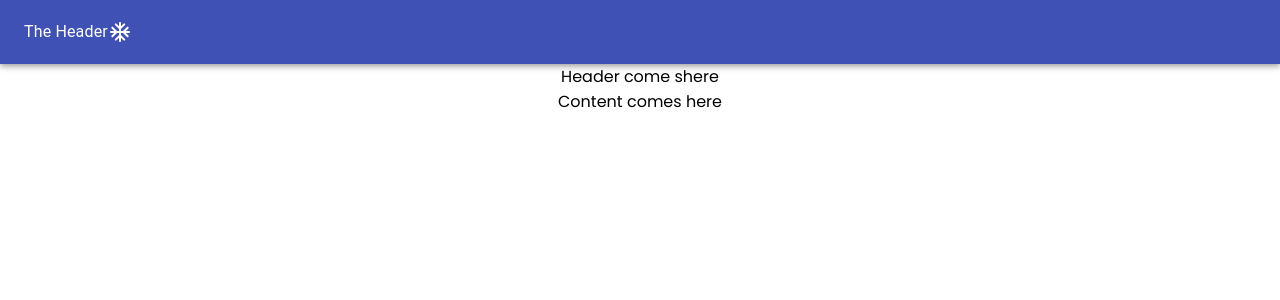
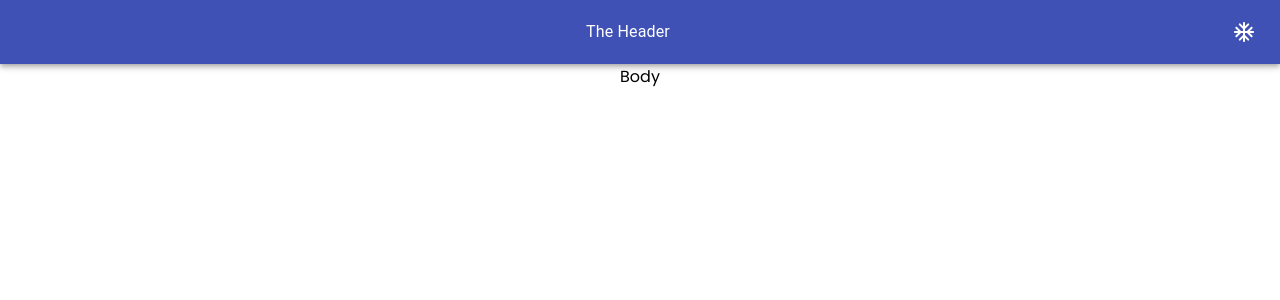
Before and after one commit to dkp1903/falcone-new, a React (Create React App) app: page / in a window 1280 px wide. Shown: the top 300 px of the page. Built offline with nearby package versions, Linux system fonts and the light colour scheme.

Commit message:
basher commit

```diff
--- /dev/null
+++ b/src/components/Body/index.js
@@ -0,0 +1,11 @@
+import React from 'react'
+
+const Body = () => {
+    return (
+        <div>
+            Body
+        </div>
+    )
+}
+
+export default Body
--- a/src/components/Header/index.js
+++ b/src/components/Header/index.js
@@ -1,12 +1,14 @@
 import React from 'react'
 import { AppBar, Toolbar, Typography } from '@material-ui/core'
 import AcUnitRoundedIcon from '@material-ui/icons/AcUnitRounded'
+import useStyles from './styles'
 
 const Header = () => {
+    const classes = useStyles()
     return (
         <AppBar position="static">
             <Toolbar>
-                <Typography>
+                <Typography className={classes.typographyStyles}>
                     The Header
                 </Typography>
                 <AcUnitRoundedIcon />
--- a/src/components/Header/styles.js
+++ b/src/components/Header/styles.js
@@ -2,16 +2,22 @@ import React from 'react'
 import { makeStyles } from '@material-ui/styles'
 
 export default makeStyles((theme) => ({
-    root: {
-    flexGrow: 1
-  },
-  toolbar: {
-        backgroundColor: '#000'
-  },
-  menuButton: {
-    marginRight: theme.spacing(2),
-  },
-  title: {
-    flexGrow: 1,
-  },
+    typographyStyles: {
+        flex: 1
+    }
 }))
+
+// export default makeStyles((theme) => ({
+//     root: {
+//     flexGrow: 1
+//   },
+//   toolbar: {
+//         backgroundColor: '#000'
+//   },
+//   menuButton: {
+//     marginRight: theme.spacing(2),
+//   },
+//   title: {
+//     flexGrow: 1,
+//   },
+// }))
--- a/src/components/Main/index.js
+++ b/src/components/Main/index.js
@@ -1,18 +1,19 @@
 import React from 'react'
 import { Grid } from '@material-ui/core'
 import Header from '../Header'
+import Body from '../Body'
 
 const Main = () => {
     return (
         <Grid container direction="column">
-            <Header />
+
             <Grid item>
-                Header come shere
+                 <Header />
             </Grid>
             <Grid item container>
                 <Grid item xs={0} sm={2}/> { /* Padding*/}
                 <Grid item xs={12} sm={8}>
-                    Content comes here
+                    <Body />
                 </Grid>
                 <Grid item xs={0} sm={2} /> { /* Padding*/}
             </Grid>
```
Also changed, not shown: src/components/Card/index.js (added).
